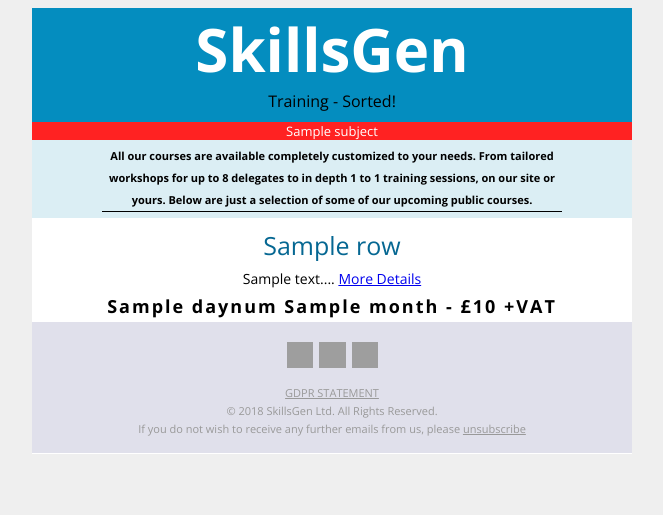
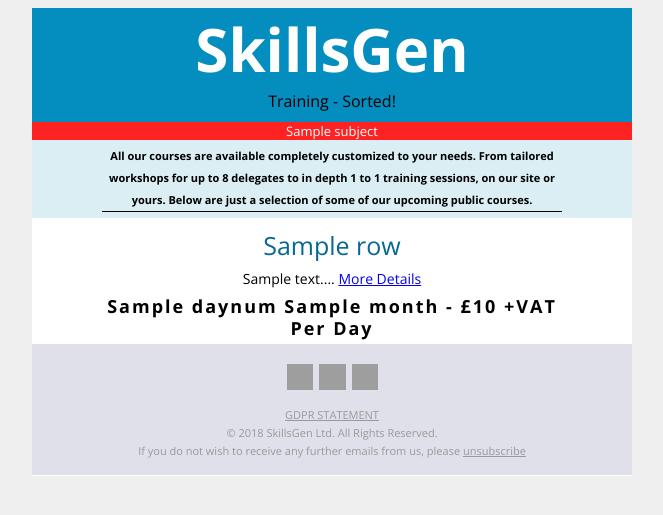
Before and after one commit to arc7722/eshot, a Flask app: template templates/email.html in a window 1280 px wide. Shown: the top 515 px of the page, without its empty margins (308-971 px from the left). Run offline with Flask 2, Linux system fonts and the light colour scheme; the template is opened without the code that fills it: most values are stand-ins (such as "Sample title", 1, 10 or a date in 2020); some libraries are stand-ins or nearby versions; grey boxes are pictures that could not be loaded.

Commit message:
per day pricing

```diff
--- a/application.py
+++ b/application.py
@@ -148,18 +148,19 @@ def eshot_from_desc(eshot_desc):
         if booking_id == 0 or booking_id == '0':
             break
 
-        booking = db.execute("SELECT bookings.date, bookings.course, courses.name, courses.type, LEFT(courses.description, 200) AS description, to_char(EXTRACT(day FROM CAST(bookings.date as DATE)), '99') as daynum, to_char(CAST(bookings.date as DATE), 'Month') AS month, to_char(CAST(bookings.date as DATE), 'yyyy') AS year FROM bookings INNER JOIN courses on bookings.course = courses.id WHERE bookings.id = :bookingid", bookingid = booking_id)
+        booking = db.execute("SELECT bookings.date, bookings.course, courses.name, courses.duration, courses.type, LEFT(courses.description, 200) AS description, to_char(EXTRACT(day FROM CAST(bookings.date as DATE)), '99') as daynum, to_char(CAST(bookings.date as DATE), 'Month') AS month, to_char(CAST(bookings.date as DATE), 'yyyy') AS year FROM bookings INNER JOIN courses on bookings.course = courses.id WHERE bookings.id = :bookingid", bookingid = booking_id)
 
-        eshot_booking = {"booking_id":   booking_id,
-                        "booking_date":  booking[0]['date'],
-                        "daynum":        booking[0]['daynum'],
-                        "month":         booking[0]['month'],
-                        "year":          booking[0]['year'],
-                        "course_id":     booking[0]['course'],
-                        "course_type":   booking[0]['type'],
-                        "course_name":   booking[0]['name'],
-                        "course_desc":   booking[0]['description'],
-                        "booking_price": price}
+        eshot_booking = {"booking_id":     booking_id,
+                        "booking_date":    booking[0]['date'],
+                        "daynum":          booking[0]['daynum'],
+                        "month":           booking[0]['month'],
+                        "year":            booking[0]['year'],
+                        "course_id":       booking[0]['course'],
+                        "course_duration": booking[0]['duration'],
+                        "course_type":     booking[0]['type'],
+                        "course_name":     booking[0]['name'],
+                        "course_desc":     booking[0]['description'],
+                        "booking_price":   price}
 
         eshot.append(eshot_booking)
         counter += 1
--- a/templates/email.html
+++ b/templates/email.html
@@ -87,7 +87,7 @@
                                             </tr>
                                             <tr>
                                                 <td style="font-family:'Open Sans', Arial, sans-serif; font-size:18px; line-height:22px; color:#000000; letter-spacing:2px; padding-bottom: 0px;" valign="top" align="center">
-                                                    <b>{{ row.daynum }} {{ row.month }} - £{{ row.booking_price }} +VAT</b>
+                                                    <b>{{ row.daynum }} {{ row.month }} - £{{ row.booking_price }} +VAT {% if row.course_duration|int > 1 %}Per Day{% endif %}</b>
                                                 </td>
                                             </tr>
                                             <tr>
```
